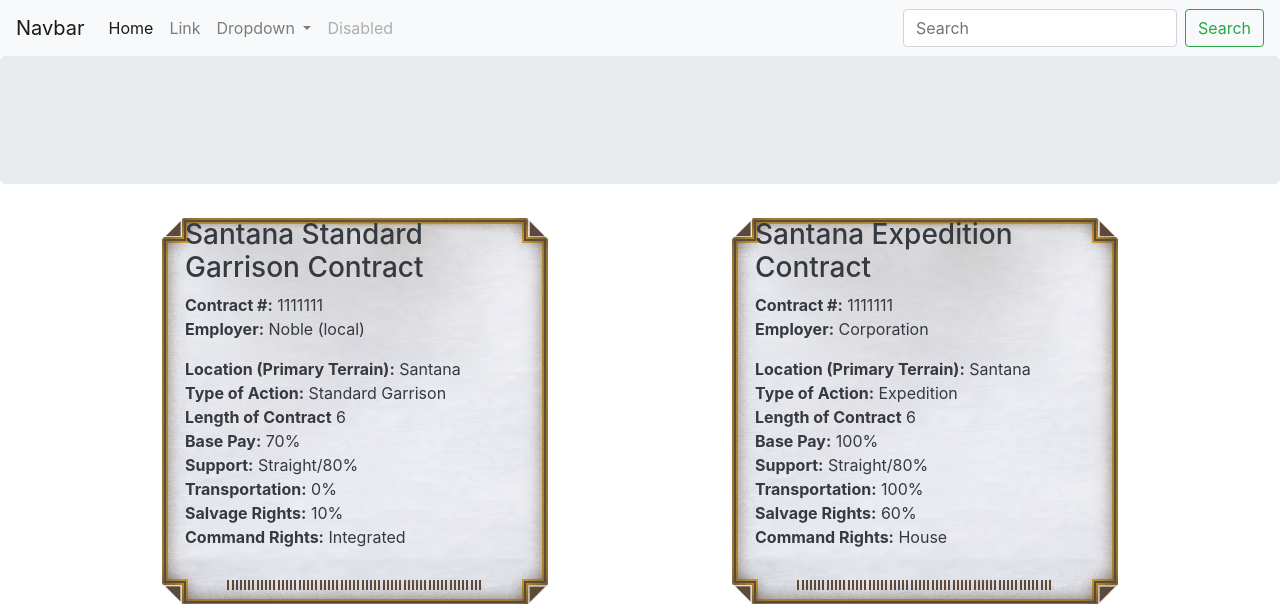
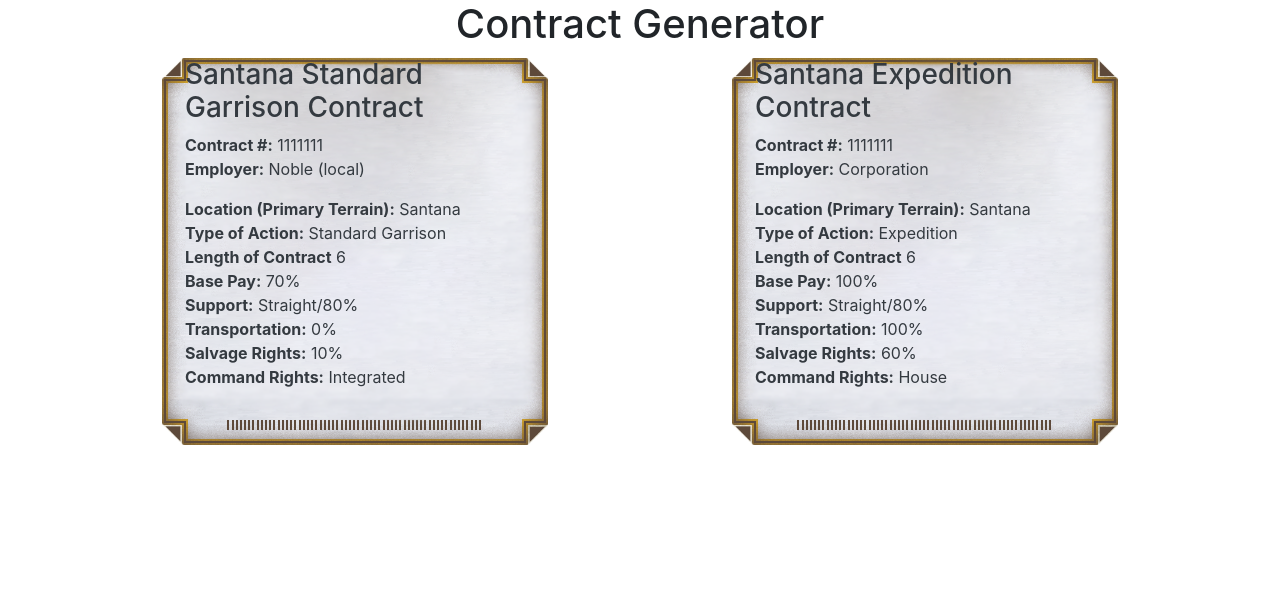
Before and after one commit to Jazzahn/bt_contract_gen, a Flask app: page /contract in a window 1280 px wide. Shown: the top 604 px of the page. Run offline with Flask 3, Linux system fonts and the light colour scheme; some libraries are stand-ins or nearby versions.

Commit message:
Fixing the template

```diff
--- a/templates/contract.html
+++ b/templates/contract.html
@@ -9,7 +9,7 @@
     <link href="../static/css/bootstrap-4.4.1.css" rel="stylesheet">
   </head>
   <body>
-    <nav class="navbar navbar-expand-lg navbar-light bg-light">
+    <!-- <nav class="navbar navbar-expand-lg navbar-light bg-light">
       <a class="navbar-brand" href="#">Navbar</a>
       <button class="navbar-toggler" type="button" data-toggle="collapse" data-target="#navbarSupportedContent" aria-controls="navbarSupportedContent" aria-expanded="false" aria-label="Toggle navigation"> <span class="navbar-toggler-icon"></span> </button>
       <div class="collapse navbar-collapse" id="navbarSupportedContent">
@@ -31,11 +31,13 @@
           <button class="btn btn-outline-success my-2 my-sm-0" type="submit">Search</button>
         </form>
       </div>
-    </nav>
+    </nav> -->
     <header>
-      <div class="jumbotron">
-        <div class="container">
-          <div class="row"></div>
+      <div class="container">
+        <div class="row">
+          <div class="col-md-12">
+            <h1 class="text-center">Contract Generator</h1>
+          </div>
         </div>
       </div>
     </header>
```
